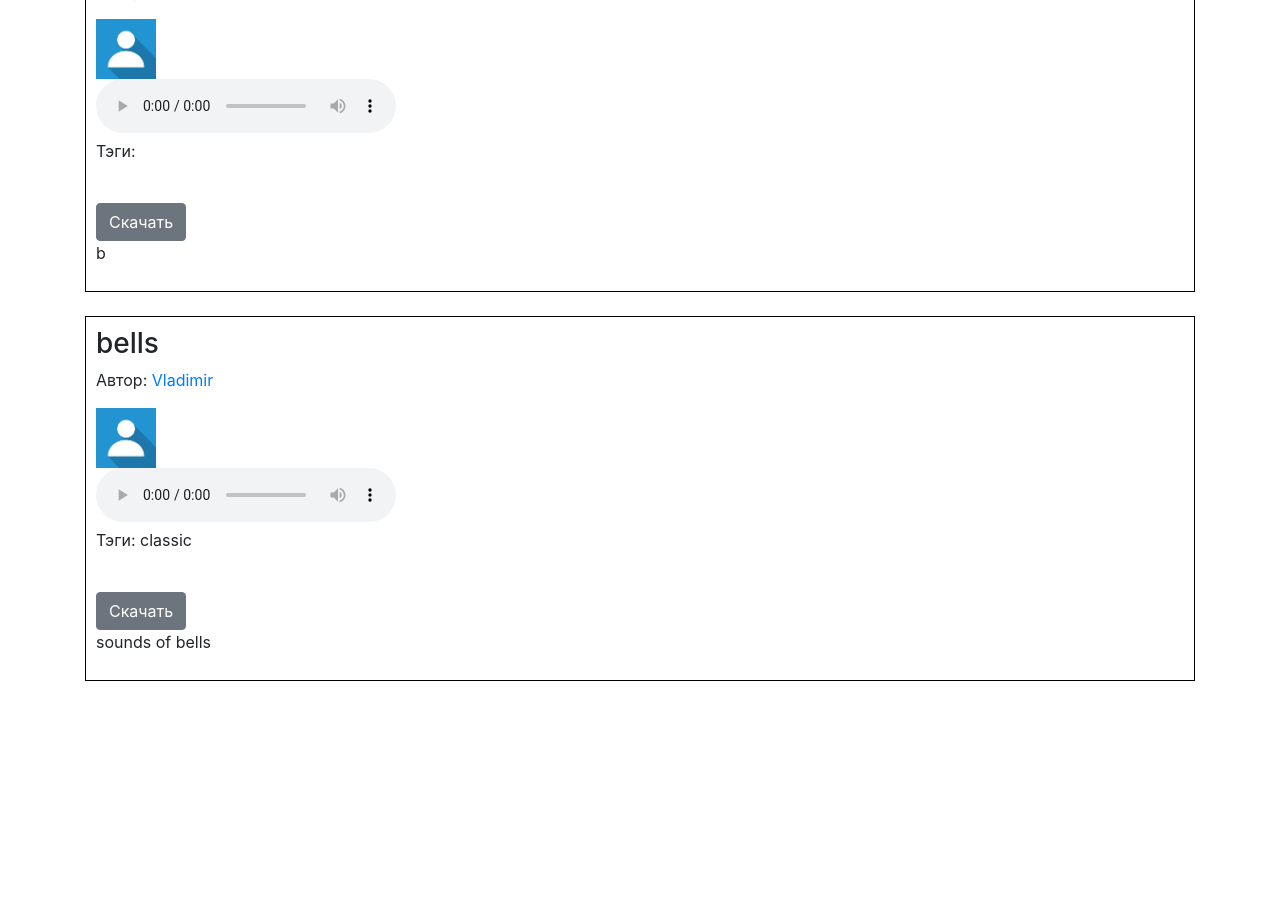
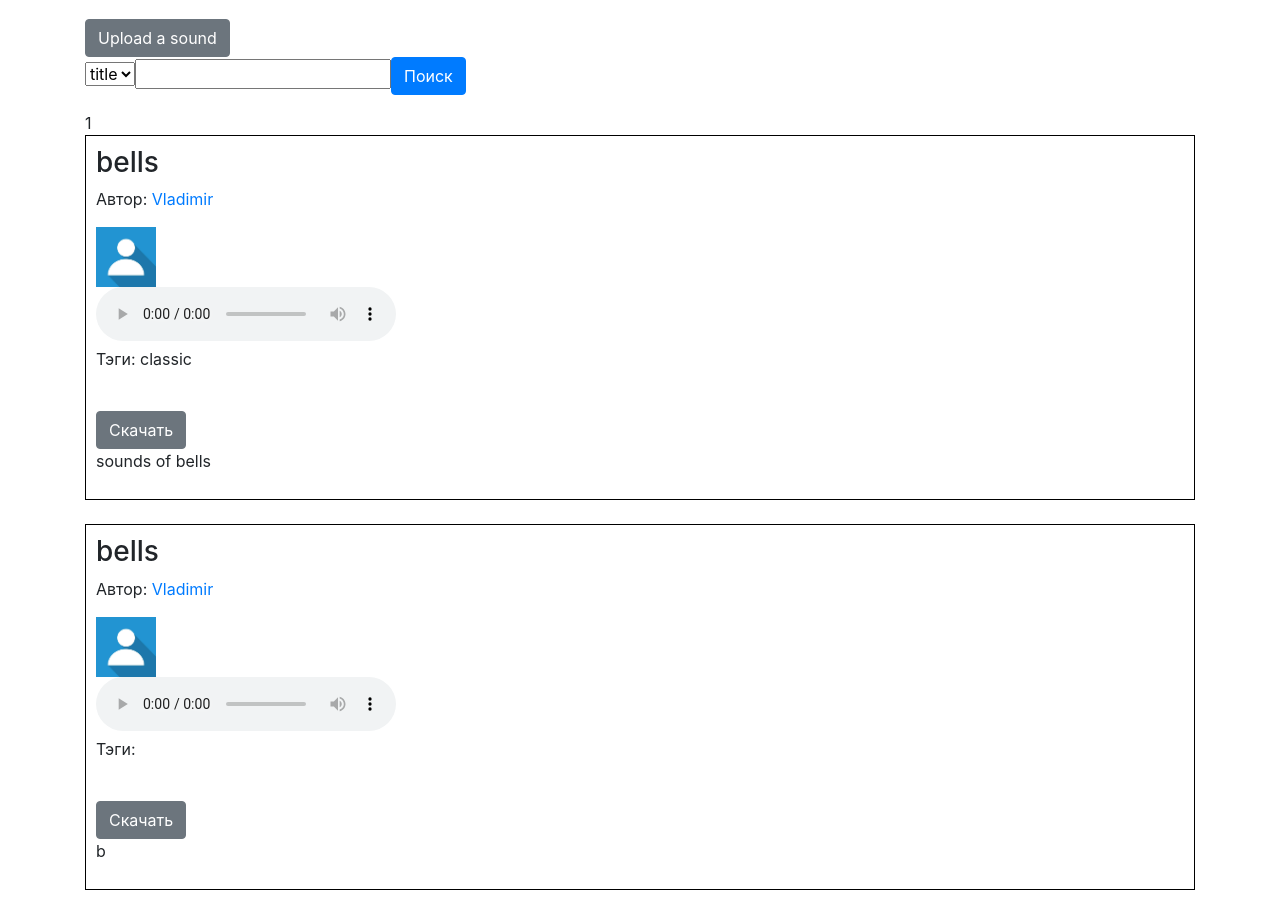
Before and after one commit to zhbuni/soundStorage, a Flask app: page / in a window 1280 px wide. Shown: the part 246-1160 px from the top of the page. Before the commit the page ends 927 px from the top, so only its background shows below. Run offline with Flask 2, Linux system fonts and the light colour scheme; data comes from the database, SQL or seed files in the repository; both versions use the stored data as it was before the commit; some libraries are stand-ins or nearby versions.

Commit message:
разделение на страницы, задел под логотип, перенос поиска под параметры юрл

```diff
--- a/main.py
+++ b/main.py
@@ -4,7 +4,7 @@ from data import db_session
 from data.users import User
 from data.sounds import Sound
 from data.comments import Comment
-from data.tags import Tag, association_table
+from data.tags import Tag
 
 from forms.login import LoginForm
 from forms.register import RegisterForm
@@ -18,11 +18,13 @@ from flask_login import LoginManager, login_user, \
     logout_user
 
 from werkzeug.utils import secure_filename
+from werkzeug.urls import url_encode
 
 import datetime
 import os
 import string
 import random
+from math import ceil
 
 from flask_restful import abort, Api
 from data.sound_resources import SoundsResource
@@ -39,6 +41,9 @@ app.config['PERMANENT_SESSION_LIFETIME'] = datetime.timedelta(
     days=365
 )
 
+# сколько звуков находится на одной странице
+SOUNDS_ON_PAGE = 5
+
 api = Api(app)
 api.add_resource(SoundsResource, '/api/sounds/<string:sound_name>')
 
@@ -47,6 +52,17 @@ login_manager.init_app(app)
 
 db_session.global_init("db/soundStorage.db")
 db_sess = db_session.create_session()
+
+
+# позволяет заменить аргументы из юрл. используется в ссылках на страницы в шаблоне
+@app.template_global()
+def modify_query(**new_values):
+    args = request.args.copy()
+
+    for key, value in new_values.items():
+        args[key] = value
+
+    return '{}?{}'.format(request.path, url_encode(args))
 
 
 @app.errorhandler(404)
@@ -133,14 +149,37 @@ def login():
 @app.route('/', methods=['GET', 'POST'])
 def index():
     form = SearchForm()
-    sounds = db_sess.query(Sound).all()
+    # сперва новые
+    sounds = db_sess.query(Sound).order_by(Sound.datetime.desc())
+
+    # получаем фильтр по названию из юрл и фильтруем
+    title = request.args.get('title')
+    if title:
+        sounds = sounds.filter(Sound.name.like('%{}%'.format(title)))
+
+    # всего страниц
+    all_pages = ceil(len(sounds.all()) / SOUNDS_ON_PAGE)
+
+    # берем страницу из юрл. если ее нет, значит мы на первой. если страница невалидна, возвращаем 404
+    page = request.args.get('page')
+    if not page:
+        page = '1'
+    if page.isdigit() and int(page) > 0:
+        sounds = sounds.offset((int(page) - 1) * SOUNDS_ON_PAGE).limit(SOUNDS_ON_PAGE)
+    else:
+        abort(404)
+
+    # если мы нажали на кнопку поиска, то обрабатываем редирект
     if request.method == 'POST' and form.validate_on_submit():
         if form.select.data == 'title':
-            sounds = db_sess.query(Sound).filter(Sound.name.like('%{}%'.format(form.searchStr.data)))
+            return redirect(f'/?title={form.searchStr.data}')
+
         elif form.select.data == 'tag':
-            #TODO поиск по тэгам
+            # TODO: поиск по тэгам
             pass
-    return render_template('index.html', title='Sound Storage', sounds=sounds, form=form)
+
+    return render_template('index.html', title='Sound Storage', sounds=sounds, form=form, all_pages=all_pages,
+                           current_page=int(page))
 
 
 @app.route('/sound/<int:sound_id>', methods=["GET", "POST"])
--- a/templates/base.html
+++ b/templates/base.html
@@ -13,7 +13,7 @@
 <body>
 <header>
 
-    <h1>Sound Storage</h1>
+    <a href="/"><img src="../../static/images/logo.png" alt="" style="padding: 1px" width="25%"></a>
 
     <nav style="position: absolute; right: 10px; top: 10px;">
         {% if current_user.is_authenticated %}
@@ -26,6 +26,7 @@
         {% endif %}
     </nav>
 </header>
+<br>
 <!-- Begin page content -->
 <main role="main" class="container">
     {% block content %}{% endblock %}
--- a/templates/index.html
+++ b/templates/index.html
@@ -11,8 +11,55 @@
     <br>
     <form action="" method="post">
         {{ form.hidden_tag() }}
-        <p>{{form.select}}{{form.searchStr}}{{ form.submit(type="submit", class="btn btn-primary") }}</p>
+        <p>{{ form.select }}{{ form.searchStr }}{{ form.submit(type="submit", class="btn btn-primary") }}</p>
     </form>
+
+    {% if all_pages < 5 %}
+        {% for page in range(all_pages) %}
+            {% if page + 1 != current_page %}
+                <a href="{{ modify_query(page=page + 1) }}">{{ page + 1 }}</a>
+            {% else %}
+                {{ page + 1 }}
+            {% endif %}
+        {% endfor %}
+
+    {% else %}
+        {% if current_page < 3 %}
+            {% for page in range(4) %}
+                {% if page + 1 != current_page %}
+                    <a href="{{ modify_query(page=page + 1) }}">{{ page + 1 }}</a>
+                {% else %}
+                    {{ page + 1 }}
+                {% endif %}
+            {% endfor %}
+            <a href="{{ modify_query(page=all_pages) }}">Last</a>
+
+        {% else %}
+            <a href="{{ modify_query(page=1) }}">First</a>
+
+            {% if current_page + 2 < all_pages %}
+                {% for page in range(-1, 2) %}
+                    {% if current_page + page != current_page %}
+                        <a href="{{ modify_query(page=current_page + page) }}">{{ current_page + page }}</a>
+                    {% else %}
+                        {{ current_page + page }}
+                    {% endif %}
+                {% endfor %}
+                <a href="{{ modify_query(page=all_pages) }}">Last</a>
+            {% else %}
+                {% for page in range(-1, 3) %}
+                    {% if current_page + page <= all_pages %}
+                        {% if current_page + page != current_page %}
+                            <a href="{{ modify_query(page=current_page + page) }}">{{ current_page + page }}</a>
+                        {% else %}
+                            {{ current_page + page }}
+                        {% endif %}
+                    {% endif %}
+                {% endfor %}
+            {% endif %}
+        {% endif %}
+    {% endif %}
+
     <br>
     {% for sound in sounds %}
 
```
Also changed, not shown: db/soundStorage.db.
